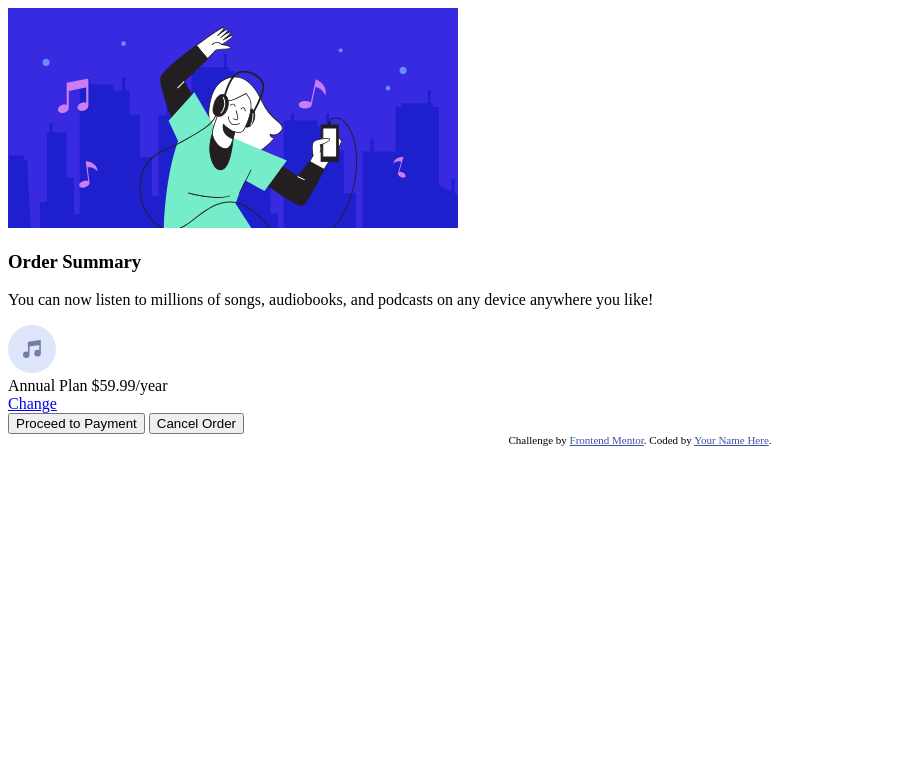
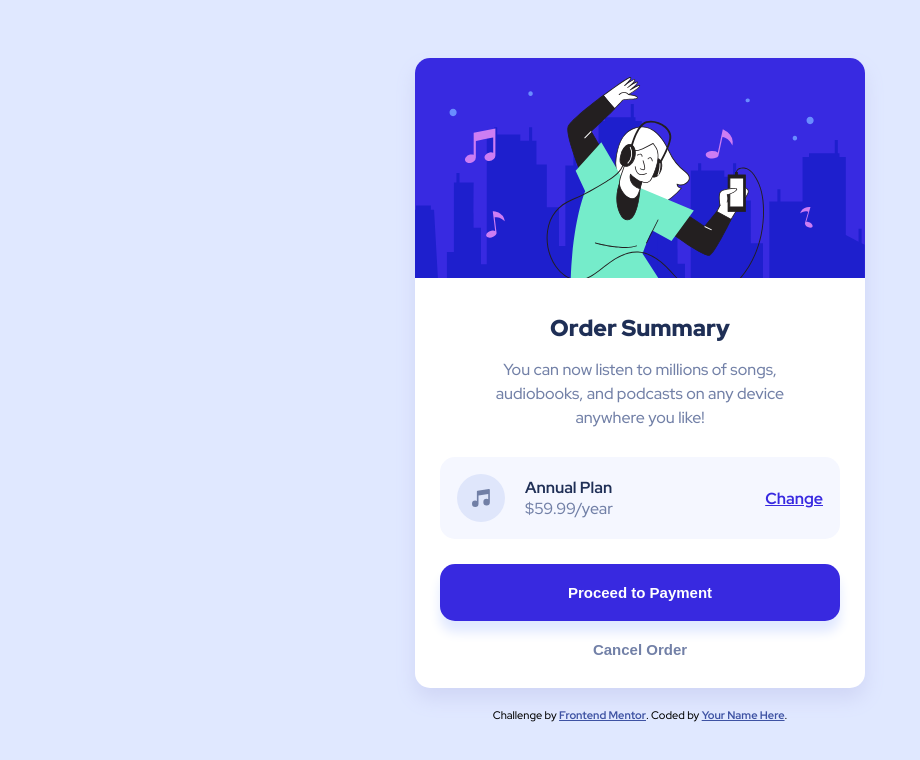
Before and after one commit to baroxFPTU/order-summary-component-main-frontendmentor, a website: page index.html in a window 1280 px wide. Shown: the whole page, without its empty margins (0-920 px from the left). Drawn offline with Linux system fonts and the light colour scheme.

Commit message:
Completed challenge - waiting for feedback

```diff
--- a/index.html
+++ b/index.html
@@ -11,7 +11,7 @@
       sizes="32x32"
       href="./images/favicon-32x32.png"
     />
-
+    <link rel="stylesheet" href="./styles/css/main.css" />
     <title>Frontend Mentor | Order summary card</title>
 
     <!-- Feel free to remove these styles or customise in your own stylesheet 👍 -->
@@ -51,7 +51,7 @@
               </svg>
             </div>
             <div class="plan__content">
-              <span class="plan__name plan__name-bold">Annual Plan</span>
+              <span class="plan__name text-bold">Annual Plan</span>
               <span class="plan__price">$59.99/year</span>
             </div>
           </div>
@@ -63,7 +63,6 @@
         <button class="btn">Cancel Order</button>
       </div>
     </div>
-
     <div class="attribution">
       Challenge by
       <a href="https://www.frontendmentor.io?ref=challenge" target="_blank"
--- a/style-guide.md
+++ b/style-guide.md
@@ -29,5 +29,5 @@ The designs were created to the following widths:
 ### Font
 
 - Family: [Red Hat Display](https://fonts.google.com/specimen/Red+Hat+Display)
-- @import url('https://fonts.googleapis.com/css2?family=Red+Hat+Display:wght@500;700;900&display=swap');
+-
 - Weights: 500, 700, 900
--- /dev/null
+++ b/styles/scss/base/_basic.scss
@@ -0,0 +1,20 @@
+* {
+  transition: all 0.2s ease-in-out;
+}
+
+body {
+  width: 100%;
+  height: 100vh;
+  max-width: 1440px;
+  margin: 0 auto;
+  display: flex;
+  justify-content: center;
+  align-items: center;
+  flex-direction: column;
+
+  background-color: var(--pale-blue);
+}
+
+.attribution {
+  padding: 20px;
+}
--- a/styles/scss/base/_color.scss
+++ b/styles/scss/base/_color.scss
@@ -0,0 +1,8 @@
+:root {
+  --pale-blue: hsl(225, 100%, 94%);
+  --super-pale-blue: hsl(225, 100%, 98%);
+  --bright-blue: hsl(245, 75%, 52%);
+  --desaturated-blue: hsl(224, 23%, 55%);
+  --dark-blue: hsl(223, 47%, 23%);
+  --card-shadow-color: hsl(231, 68%, 89%);
+}
--- a/styles/scss/base/_index.scss
+++ b/styles/scss/base/_index.scss
@@ -1,3 +1,4 @@
 @forward "../base/reset";
 @forward "../base/color";
 @forward "../base/typography";
+@forward "./basic";
--- a/styles/scss/base/_reset.scss
+++ b/styles/scss/base/_reset.scss
@@ -4,6 +4,7 @@ html {
 * {
   margin: 0;
   padding: 0;
+  box-sizing: border-box;
 }
 *,
 *:before,
@@ -28,5 +29,5 @@ a {
 }
 img {
   display: block;
-  max-width: 100%;
+  width: 100%;
 }
--- a/styles/scss/base/_typography.scss
+++ b/styles/scss/base/_typography.scss
@@ -0,0 +1,20 @@
+@import url("https://fonts.googleapis.com/css2?family=Red+Hat+Display:wght@500;700;900&display=swap");
+
+:root {
+  --ff-body: "Red Hat Display", sans-serif;
+}
+
+body {
+  font-size: 16px;
+  font-family: var(--ff-body);
+  font-weight: 500;
+}
+
+h3 {
+  font-weight: 900;
+  font-size: 23px;
+}
+
+.text-bold {
+  font-weight: 700;
+}
--- /dev/null
+++ b/styles/scss/components/_buttons.scss
@@ -0,0 +1,28 @@
+@use "../utils" as *;
+
+.btn {
+  background: transparent;
+  border: none;
+  outline: transparent;
+  width: 100%;
+  min-width: 280px;
+  padding: 20px;
+  font-weight: 700;
+  font-size: 15px;
+  color: var(--desaturated-blue);
+  &:hover {
+    color: var(--dark-blue);
+  }
+  &.btn-primary {
+    background: var(--bright-blue);
+    color: #fff;
+    border-radius: 15px;
+    box-shadow: 0px 11px 12px var(--pale-blue);
+    &:hover {
+      opacity: 0.7;
+    }
+  }
+  @include responsive("small") {
+    min-width: 100%;
+  }
+}
--- /dev/null
+++ b/styles/scss/components/_card.scss
@@ -0,0 +1,40 @@
+@use "../utils" as *;
+
+.card {
+  --margin-outside-card: 25px;
+  --max-width-desc: 80%;
+  --max-width-card: calc(100% - var(--margin-outside-card) * 2);
+  max-width: var(--max-width-card);
+  border-radius: 15px;
+  margin-left: var(--margin-outside-card);
+  margin-right: var(--margin-outside-card);
+  overflow: hidden;
+  background-color: #fff;
+  box-shadow: 0px 11px 20px 0px var(--card-shadow-color);
+
+  &-bottom {
+    padding: 35px 25px 10px 25px;
+    display: flex;
+    justify-content: center;
+    align-items: center;
+    flex-direction: column;
+    &__title {
+      margin-bottom: 15px;
+      color: var(--dark-blue);
+    }
+    &__description {
+      color: var(--desaturated-blue);
+      text-align: center;
+      margin-bottom: 27px;
+      line-height: 1.5;
+      max-width: var(--max-width-desc);
+    }
+  }
+
+  @include responsive("medium") {
+    --max-width-card: 450px;
+  }
+  @include responsive("small") {
+    --max-width-desc: 100%;
+  }
+}
--- /dev/null
+++ b/styles/scss/components/_index.scss
@@ -0,0 +1,4 @@
+@forward "./links";
+@forward "./card";
+@forward "./plan";
+@forward "./buttons";
--- /dev/null
+++ b/styles/scss/components/_links.scss
@@ -0,0 +1,8 @@
+a {
+  font-weight: 700;
+  color: var(--bright-blue);
+  text-decoration: underline;
+  &:hover {
+    text-decoration: none;
+  }
+}
--- /dev/null
+++ b/styles/scss/components/_plan.scss
@@ -0,0 +1,30 @@
+.plan {
+  display: flex;
+  justify-content: space-between;
+  padding: 17px;
+  border-radius: 15px;
+  background-color: var(--super-pale-blue);
+  width: 100%;
+  margin-bottom: 25px;
+  & > div {
+    display: flex;
+    align-items: center;
+  }
+  &__icon {
+    margin-right: 20px;
+    display: flex;
+    justify-content: center;
+    align-items: center;
+  }
+  &__content {
+    display: flex;
+    flex-direction: column;
+    justify-content: space-between;
+  }
+  &__name {
+    color: var(--dark-blue);
+  }
+  &__price {
+    color: var(--desaturated-blue);
+  }
+}
--- a/styles/scss/main.scss
+++ b/styles/scss/main.scss
@@ -1,2 +1,3 @@
+@use "./base";
 @use "./utils";
-@use "./base";
+@use "./components";
--- a/styles/scss/utils/_index.scss
+++ b/styles/scss/utils/_index.scss
@@ -1,2 +1,2 @@
-@forward "../abstracts/functions";
-@forward "../abstracts/mixins";
+@forward "../utils/functions";
+@forward "../utils/mixins";
--- a/styles/scss/utils/_mixins.scss
+++ b/styles/scss/utils/_mixins.scss
@@ -1,20 +1,20 @@
 $widthMobile: 425px;
 $widthTablet: 767px;
 
-@mixin responsive($device) {
-  @if $device == "mobile" {
+@mixin responsive($size) {
+  @if $size == "small" {
     @media screen and (max-width: $widthMobile) {
       @content;
     }
   }
 
-  @if $device == "tablet" {
-    @media screen and (min-width: $widthMobile) and (max-width: $widthTablet) {
+  @if $size == "medium" {
+    @media screen and (min-width: $widthMobile) {
       @content;
     }
   }
 
-  @if $device == "tablet" {
+  @if $size == "large" {
     @media screen and (min-width: $widthTablet) {
       @content;
     }
```
Also changed, not shown: package.json (added, +23 -0 lines), styles/css/main.css (added), 3 other files.
